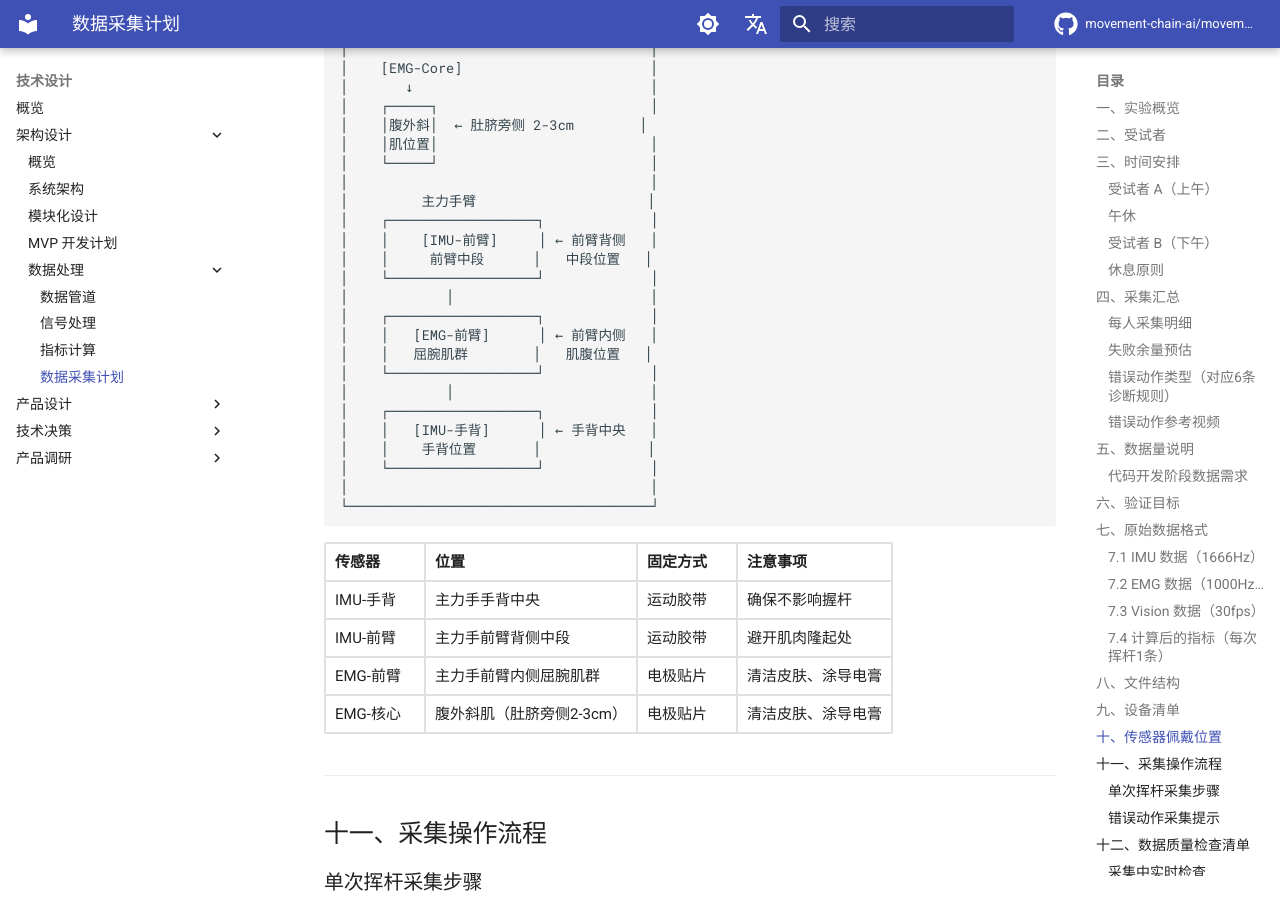
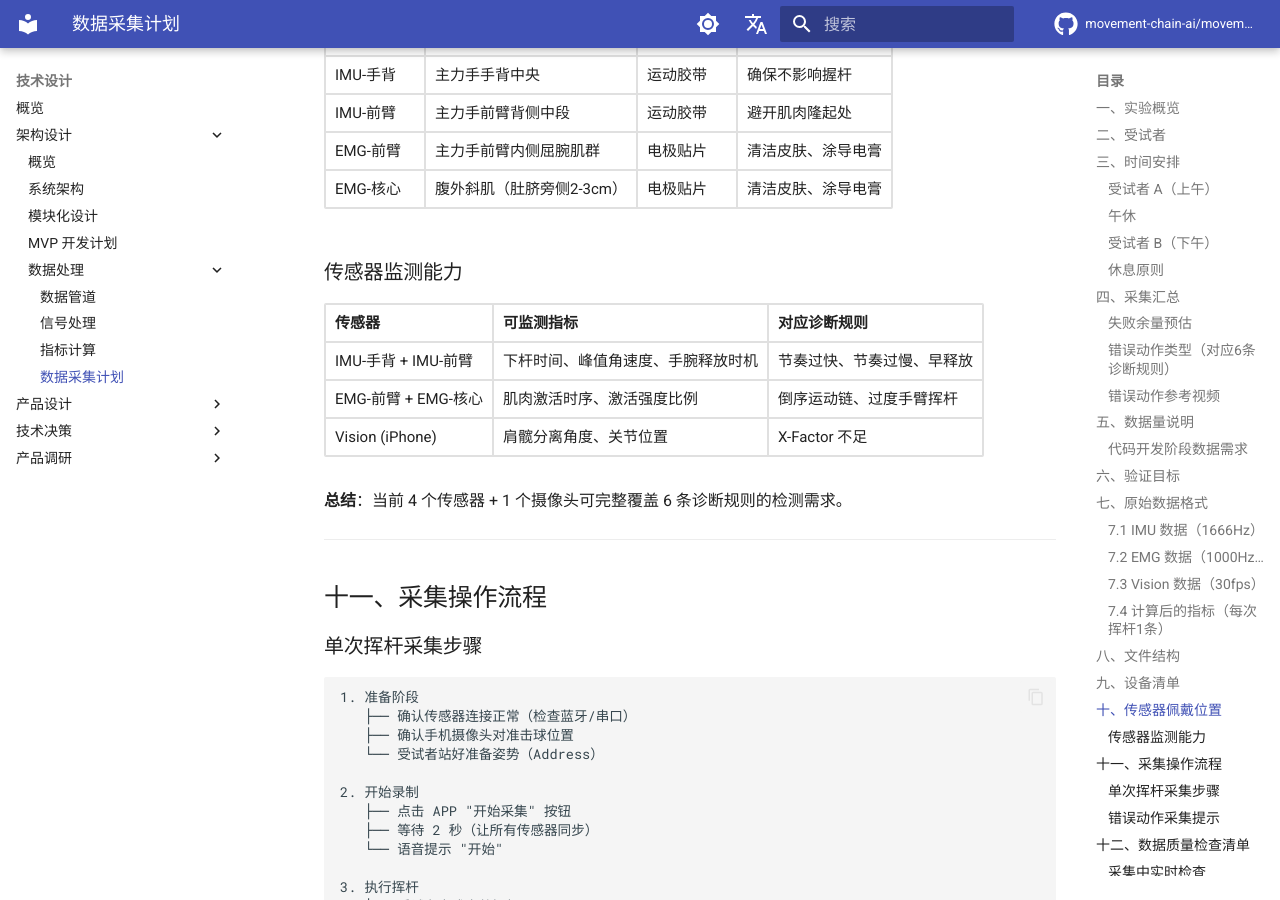
Before and after one commit to movement-chain-ai/movement-chain-docs, an MkDocs documentation site: the page built from docs/zh/design/architecture/data-processing/data-collection-plan-a.md, in a window 1280 px wide and 900 px high, scrolled down 8902 px. Built offline with MkDocs 1.6.1 and Material for MkDocs 9.7.7, drawn with Linux system fonts in a browser that asks for light colours; comment, search, counter and statistics services are not loaded; the version menu is left out; some of the changed text lies outside the part shown.

Commit message:
添加传感器监测能力表格
说明4个传感器+1个摄像头如何覆盖6条诊断规则

🤖 Generated with [Claude Code](https://claude.com/claude-code)

Co-Authored-By: Claude Opus 4.5 <noreply@anthropic.com>

```diff
--- a/docs/zh/design/architecture/data-processing/data-collection-plan-a.md
+++ b/docs/zh/design/architecture/data-processing/data-collection-plan-a.md
@@ -88,22 +88,6 @@
 
 ## 四、采集汇总
 
-| 类型 | 计算 | 次数 |
-|------|------|------|
-| 正常挥杆 | 2人 × 25次 | 50次 |
-| 错误动作 | 2人 × 15次 | 30次 |
-| **总计** | | **80次** |
-
-### 每人采集明细
-
-| 组别 | 正常挥杆 | 错误动作 | 小计 |
-|------|---------|---------|------|
-| 第1组 | 10次 | 0次 | 10次 |
-| 第2组 | 10次 | 0次 | 10次 |
-| 第3组 | 5次 | 10次 | 15次 |
-| 第4组 | 0次 | 5次 | 5次 |
-| **合计** | **25次** | **15次** | **40次** |
-
 ### 失败余量预估
 
 > 假设采集失败率约 **15-20%**（传感器脱落、数据异常、动作不到位等）
@@ -124,7 +108,7 @@
 | 第4组 | 0次 | 6次 | 6次 |
 | **合计** | **30次** | **18次** | **48次** |
 
-**补采时间**：每天结束前预留 20 分钟用于补采失败数据
+**补采时间**：结束前预留 20 分钟用于补采失败数据
 
 ### 错误动作类型（对应6条诊断规则）
 
@@ -322,7 +306,7 @@ data/
 │    [EMG-Core]                       │
 │       ↓                             │
 │    ┌─────┐                          │
-│    │腹外斜│  ← 肚脐旁侧 2-3cm        │
+│    │腹外斜│  ← 肚脐旁侧 2-3cm         │
 │    │肌位置│                          │
 │    └─────┘                          │
 │                                     │
@@ -351,6 +335,16 @@ data/
 | IMU-前臂 | 主力手前臂背侧中段 | 运动胶带 | 避开肌肉隆起处 |
 | EMG-前臂 | 主力手前臂内侧屈腕肌群 | 电极贴片 | 清洁皮肤、涂导电膏 |
 | EMG-核心 | 腹外斜肌（肚脐旁侧2-3cm） | 电极贴片 | 清洁皮肤、涂导电膏 |
+
+### 传感器监测能力
+
+| 传感器 | 可监测指标 | 对应诊断规则 |
+|-------|-----------|-------------|
+| IMU-手背 + IMU-前臂 | 下杆时间、峰值角速度、手腕释放时机 | 节奏过快、节奏过慢、早释放 |
+| EMG-前臂 + EMG-核心 | 肌肉激活时序、激活强度比例 | 倒序运动链、过度手臂挥杆 |
+| Vision (iPhone) | 肩髋分离角度、关节位置 | X-Factor 不足 |
+
+**总结**：当前 4 个传感器 + 1 个摄像头可完整覆盖 6 条诊断规则的检测需求。
 
 ---
 
```
Also changed, not shown: other parts of docs/zh/design/architecture/data-processing/data-collection-plan-a.md (+2 -2 lines).
